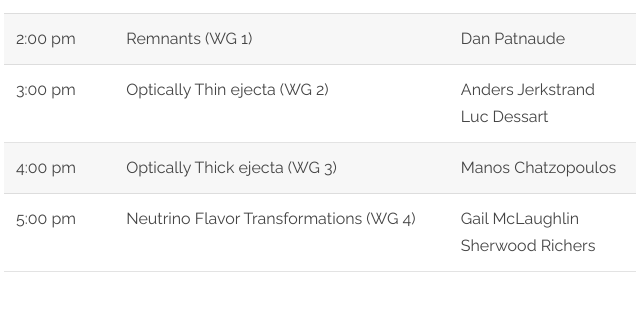
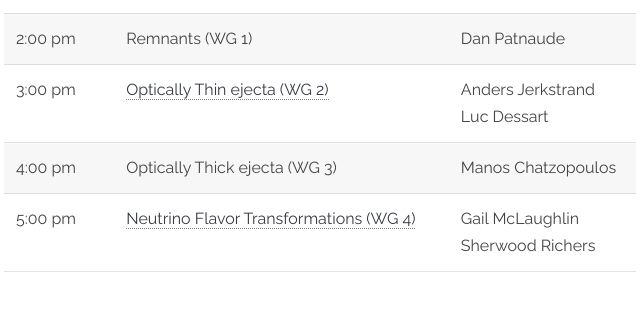
Before and after one commit to S4MMA/S4MMA.github.io, a plain HTML site: page meeting1.html in a window 1280 px wide. Shown: the part 400-722 px from the top of the page, 484-1124 px from the left. Drawn offline with Linux system fonts and the light colour scheme.

Commit message:
Added presentations from WG2 and WG4

```diff
--- a/meeting1.html
+++ b/meeting1.html
@@ -67,9 +67,9 @@
          	   		<tr><td><b>Time (EST)</b></td><td><b>Discussion Topic</b></td><td><b>Discussion Lead</b></td></tr>
        	     	  	<tr><td>1:00 pm</td><td><a href="./Where_does_it_fit.pdf">S4MMA: What is it and Where does it fit?</a> </td> <td>Raph Hix</td></tr>
 					<tr><td>2:00 pm</td><td>Remnants (WG 1)</td><td> Dan Patnaude </td></tr>
-					<tr><td>3:00 pm</td><td>Optically Thin ejecta (WG 2) </td> <td> Anders Jerkstrand <br> Luc Dessart </td></tr>
+					<tr><td>3:00 pm</td><td><a href="./WG2.pdf">Optically Thin ejecta (WG 2) </a></td> <td> Anders Jerkstrand <br> Luc Dessart </td></tr>
 					<tr><td>4:00 pm</td><td>Optically Thick ejecta (WG 3) </td><td>Manos Chatzopoulos  </td></tr>
-					<tr><td>5:00 pm</td><td>Neutrino Flavor Transformations (WG 4) </td> <td> Gail McLaughlin <br> Sherwood Richers </td></tr>
+					<tr><td>5:00 pm</td><td><a href="./WG4.pdf">Neutrino Flavor Transformations (WG 4) </a> </td> <td> Gail McLaughlin <br> Sherwood Richers </td></tr>
                 <tfoot>
                 </tfoot>
               </table>
```
Also changed, not shown: 2 other files.
